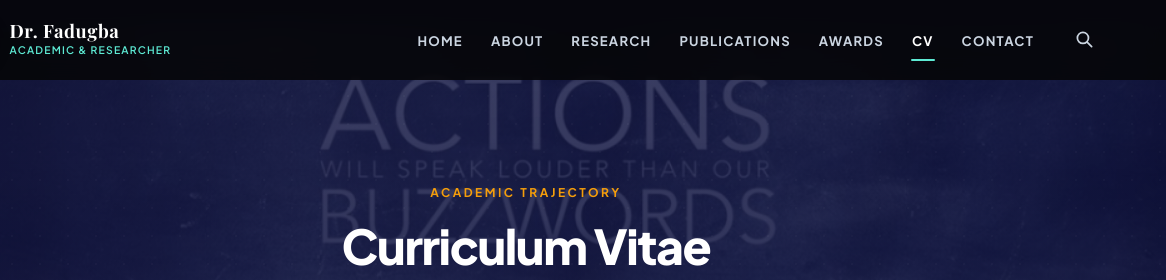
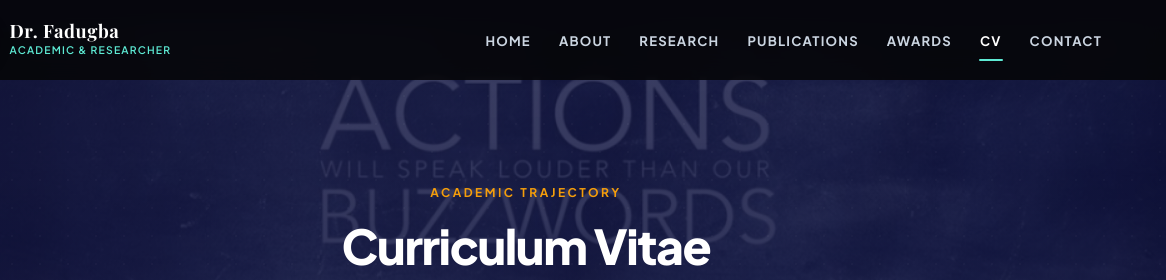
Before and after one commit to kutijoshua76-ai/DR-Fadugba, a website: page cv.html in a window 1280 px wide. Shown: the top 280 px of the page, 114-1280 px from the left. Drawn offline with nearby package versions, Linux system fonts and the light colour scheme; a web font is replaced by a local one.

Commit message:
fix(nav): remove search icon button from all 7 pages

```diff
--- a/cv.html
+++ b/cv.html
@@ -464,11 +464,6 @@
           <li><a href="cv.html" class="nav-link active">CV</a></li>
           <li><a href="contact.html" class="nav-link">Contact</a></li>
         </ul>
-        <div class="header-action-group">
-          <a href="publications.html" class="nav-search-btn" aria-label="Search">
-            <svg width="19" height="19" fill="none" stroke="currentColor" stroke-width="2.2" viewBox="0 0 24 24"><path stroke-linecap="round" stroke-linejoin="round" d="M21 21l-6-6m2-5a7 7 0 11-14 0 7 7 0 0114 0z"/></svg>
-          </a>
-        </div>
         <button class="mobile-toggle" id="mobile-toggle" aria-label="Toggle navigation menu" aria-expanded="false">
           <span></span><span></span><span></span>
         </button>
```
Also changed, not shown: about.html (+0 -5 lines), awards.html (+0 -5 lines), contact.html (+0 -5 lines), index.html (+0 -5 lines), publications.html (+0 -5 lines), research.html (+0 -5 lines).
